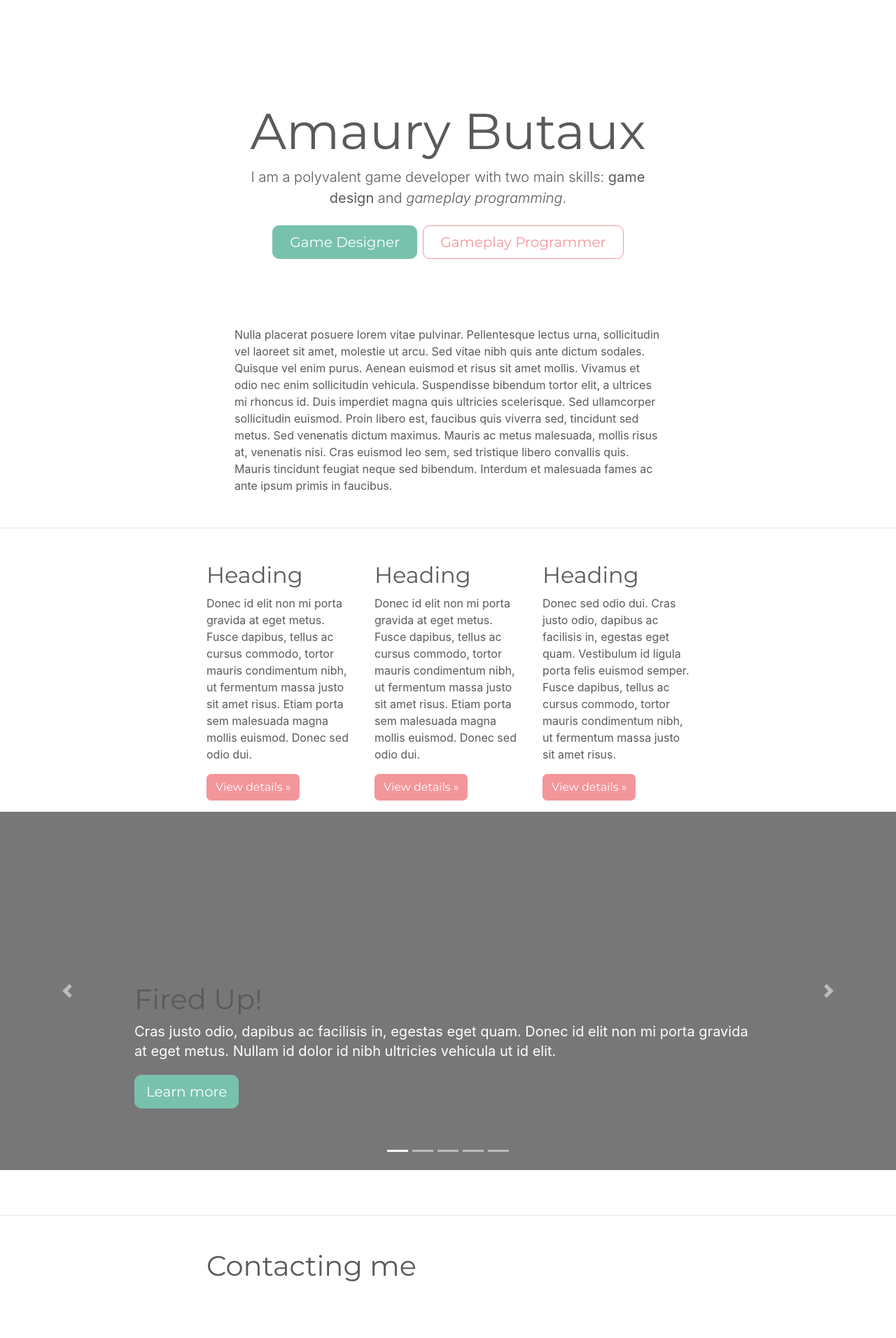
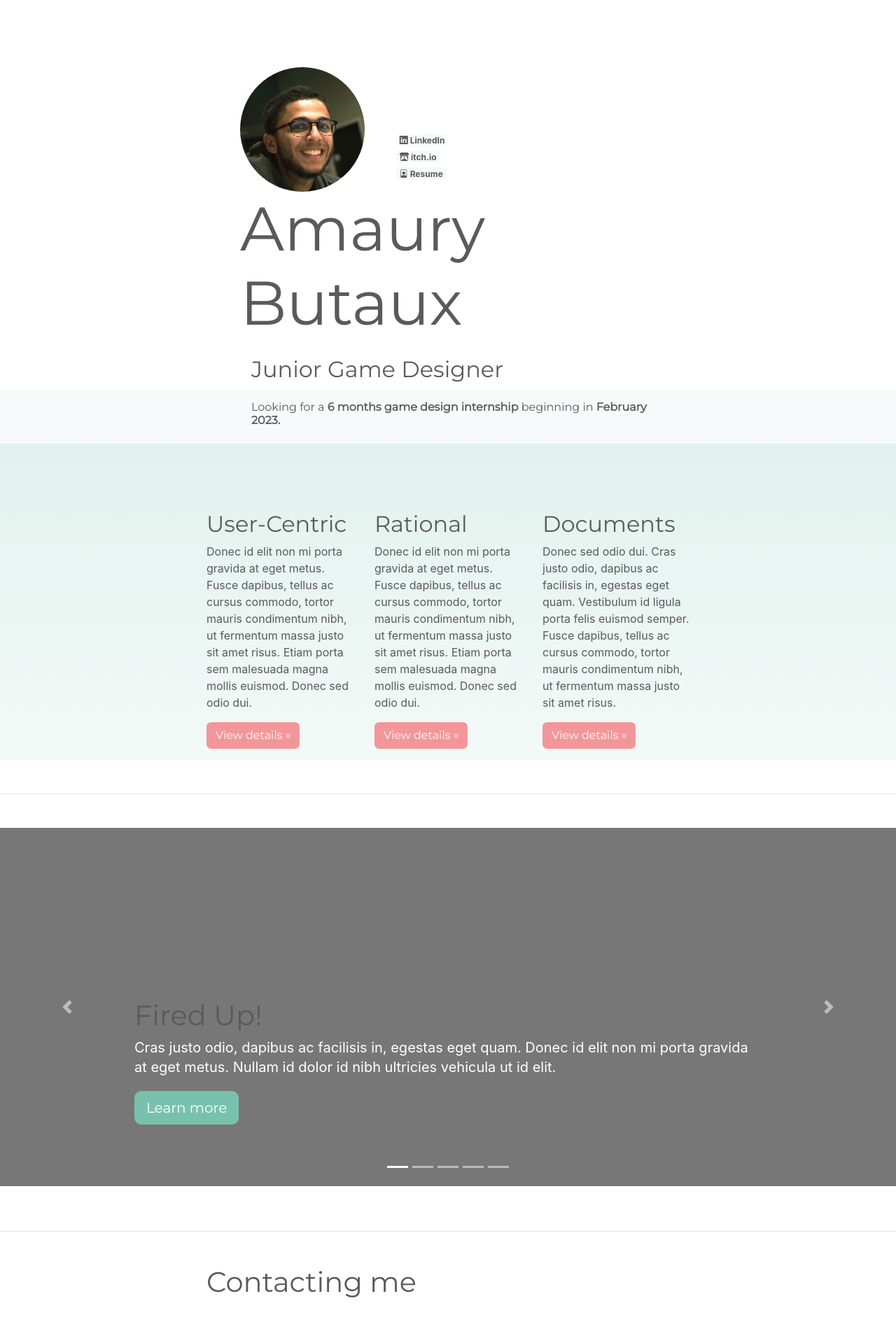
Before and after one commit to Oramy/oramy.github.io, a Jekyll site: the page built from index.html, in a window 1280 px wide. Shown: the whole page at 70% size. Built offline with Jekyll 4.4.1, drawn with Linux system fonts in a browser that asks for light colours; before the commit the page ends 1889 px from its top, so only the background shows below that.

Commit message:
Home page finished first screen

```diff
--- a/_includes/head.html
+++ b/_includes/head.html
@@ -3,8 +3,11 @@
   <meta http-equiv="X-UA-Compatible" content="IE=edge">
   <meta name="viewport" content="width=device-width, initial-scale=1">
   {%- seo -%}
+  <link rel="stylesheet" href="https://cdn.jsdelivr.net/npm/bootstrap-icons@1.8.2/font/bootstrap-icons.css">
   <link rel="stylesheet" href="{{ "/assets/main.css" | relative_url }}">
   {%- feed_meta -%}
   <script src="{{ "/assets/javascript/bootstrap/jquery.min.js" | relative_url }}"></script>
   <script src="{{ "/assets/javascript/bootstrap/bootstrap.bundle.min.js" | relative_url }}"></script>
+  <script src="{{"/assets/javascript/main.js" | relative_url }}"></script>
+  <script src="{{"/assets/javascript/jarallax-0.2.4b.min.js" | relative_url }}"></script>
 </head>
--- a/_sass/_carousel.scss
+++ b/_sass/_carousel.scss
@@ -94,3 +94,24 @@ body {
     margin-top: 7rem;
   }
 }
+
+.paral {
+background-repeat: no-repeat;
+background-attachment: fixed;
+
+}
+
+.paralsec {
+background:
+linear-gradient(
+  lighten($primary, 30%),
+  lighten($primary, 35%)
+);
+}
+
+.inline-image
+{
+    filter: invert(35%);
+    height: 1em;
+    vertical-align: -.125em;
+}
--- /dev/null
+++ b/assets/javascript/main.js
@@ -0,0 +1,29 @@
+var headersToAnimate = ["who knows how to code.",
+                        "with graphic design skills.",
+                        "who is good at math.",
+                        "and engineer."];
+var startReversAnimationAfter = 1500; //ms
+var letterSpeed = 70;
+function reverseAnimation(headerIndex){
+  var i = headersToAnimate[headerIndex].length -1, delay = 0;
+  for (; i >= 0 ; i--, delay++) {
+    let string = headersToAnimate[headerIndex].substr(0, i);
+    setTimeout('document.getElementById("Subtitles").innerHTML = \'' + string + '\';', letterSpeed * delay);
+  }
+
+   setTimeout(function(){ animateHeaders(headerIndex + 1)}, letterSpeed * delay + startReversAnimationAfter);
+}
+function animateHeaders(headerIndex){
+  var i =0;
+  if(headerIndex ==  headersToAnimate.length){
+    headerIndex = 0;
+  }
+  for (; i < headersToAnimate[headerIndex].length; i++) {
+    let string = headersToAnimate[headerIndex][i]
+    setTimeout('document.getElementById("Subtitles").innerHTML += \'' + string + '\';', letterSpeed * i);
+  }
+
+ setTimeout(function(){ reverseAnimation(headerIndex)}, letterSpeed * i + startReversAnimationAfter);
+}
+
+animateHeaders(0)
--- a/index.html
+++ b/index.html
@@ -2,46 +2,68 @@
 layout: default
 title: Home
 ---
-<div class="px-3 py-5 my-5 text-center">
-  <h1 class="display-3 fw-bold">Amaury Butaux</h1>
+<div class="px-3 pt-5 my-0 pb-0 text-left">
+
   <div class="col-md-8 col-lg-6 mx-auto">
-      <p class="lead mb-4">
-      I am a polyvalent game developer with two main skills:
-          <b>game design</b> and <em>gameplay programming</em>.
-      </p>
-    <div class="d-grid gap-2 d-sm-flex justify-content-sm-center">
-      <button type="button" class="btn btn-primary btn-lg px-4 gap-3 mx-1">Game Designer</button>
-      <button type="button" class="btn btn-outline-secondary btn-lg px-4 mx-1">Gameplay Programmer</button>
+    <div class="row">
+      <img class="rounded-circle col-md-4 col-6"src="{{ "/assets/images/photo_linkedin.jpg" | relative_url }}" />
+      <div class="col-md-8 col-6 d-flex">
+        <ul class="list-unstyled align-self-end flex-column col-12 row">
+          <div class="col-12"><a class="badge badge-light" href="https://linkedin.com/in/amaury-butaux"><li class="bi bi-linkedin"><span class="nav-other-websites-desc"> LinkedIn</span></li></a></div>
+          <div class="col-12"><a class="badge badge-light" href="https://oramy.itch.io"><li><img src="{{"/assets/images/itchio-textless-black.svg" | relative_url }}" class="inline-image"/><span class="nav-other-websites-desc"> itch.io</span></li></a></div>
+          <div class="col-12"><a class="badge badge-light" href="https://oramy.github.io/resume.pdf"><li class="bi bi-file-person"><span class="nav-other-websites-desc"> Resume</span></li></a></div>
+        </ul>
       </div>
     </div>
   </div>
-
-<div class="container col-md-8 col-lg-6">
-  <p>Nulla placerat posuere lorem vitae pulvinar. Pellentesque lectus urna, sollicitudin vel laoreet sit amet, molestie ut arcu. Sed vitae nibh quis ante dictum sodales. Quisque vel enim purus. Aenean euismod et risus sit amet mollis. Vivamus et odio nec enim sollicitudin vehicula. Suspendisse bibendum tortor elit, a ultrices mi rhoncus id. Duis imperdiet magna quis ultricies scelerisque. Sed ullamcorper sollicitudin euismod. Proin libero est, faucibus quis viverra sed, tincidunt sed metus. Sed venenatis dictum maximus. Mauris ac metus malesuada, mollis risus at, venenatis nisi. Cras euismod leo sem, sed tristique libero convallis quis. Mauris tincidunt feugiat neque sed bibendum. Interdum et malesuada fames ac ante ipsum primis in faucibus.
-  </p>
+  <h1 class="col-md-8 col-lg-6 display-2 fw-bold mx-auto">Amaury Butaux</h1>
+  <div class="col-md-8 col-lg-6 mx-auto">
+      <h2 class="ml-3 mt-4">
+      Junior Game Designer <small class="text-primary" id="Subtitles"></small>
+      </h2>
   </div>
-<hr class="my-5">
+</div>
+<div class="px-3 my-0 pb-0 text-left bg-light">
+  <div class="mb-0 bg-light pt-3 pb-3">
+    <div class="col-md-8 col-lg-6 mx-auto d-flex">
+      <h6 class="ml-3 px-0 align-self-middle align-middle">Looking for a <b>6 months game design internship</b>
+        beginning in <b>February 2023.</b></h6>
+    </div>
+  </div>
+  <!--<div class="col-md-8 col-lg-6 mx-auto">
+    <div class="d-grid d-sm-flex justify-content-sm-center">
+      <button type="button" class="btn btn-primary btn-lg px-4 gap-3 mx-1">Game Designer</button>
+      <button type="button" class="btn btn-outline-secondary btn-lg px-4 mx-1">Gameplay Programmer</button>
+    </div>-->
+</div>
+<div class="jumbotron-fluid mx-0 px-0 paralsec paral">
+  <div class="px-3 pt-5 my-0 pb-0 text-left">
+    <div class="py-4"></div>
     <div class="container">
       <!-- Example row of columns -->
       <div class="row">
         <div class="col-md-4">
-      <h2>Heading</h2>
+          <h2>User-Centric</h2>
           <p>Donec id elit non mi porta gravida at eget metus. Fusce dapibus, tellus ac cursus commodo, tortor mauris condimentum nibh, ut fermentum massa justo sit amet risus. Etiam porta sem malesuada magna mollis euismod. Donec sed odio dui. </p>
           <p><a class="btn btn-secondary" href="#" role="button">View details »</a></p>
         </div>
         <div class="col-md-4">
-      <h2>Heading</h2>
+          <h2>Rational</h2>
           <p>Donec id elit non mi porta gravida at eget metus. Fusce dapibus, tellus ac cursus commodo, tortor mauris condimentum nibh, ut fermentum massa justo sit amet risus. Etiam porta sem malesuada magna mollis euismod. Donec sed odio dui. </p>
           <p><a class="btn btn-secondary" href="#" role="button">View details »</a></p>
         </div>
         <div class="col-md-4">
-      <h2>Heading</h2>
+          <h2>Documents</h2>
           <p>Donec sed odio dui. Cras justo odio, dapibus ac facilisis in, egestas eget quam. Vestibulum id ligula porta felis euismod semper. Fusce dapibus, tellus ac cursus commodo, tortor mauris condimentum nibh, ut fermentum massa justo sit amet risus.</p>
           <p><a class="btn btn-secondary" href="#" role="button">View details »</a></p>
         </div>
       </div>
 
     </div>
+  </div>
+</div>
+
+<hr class="my-5">
 <div id="myCarousel" class="carousel slide" data-ride="carousel">
   <ol class="carousel-indicators">
     <li data-target="#myCarousel" data-slide-to="0" class="active"></li>
```
Also changed, not shown: assets/images/itchio-textless-black.svg (added), assets/javascript/jarallax-0.2.4b.min.js (added). Lines whose indentation alone changed are shown as unchanged.
